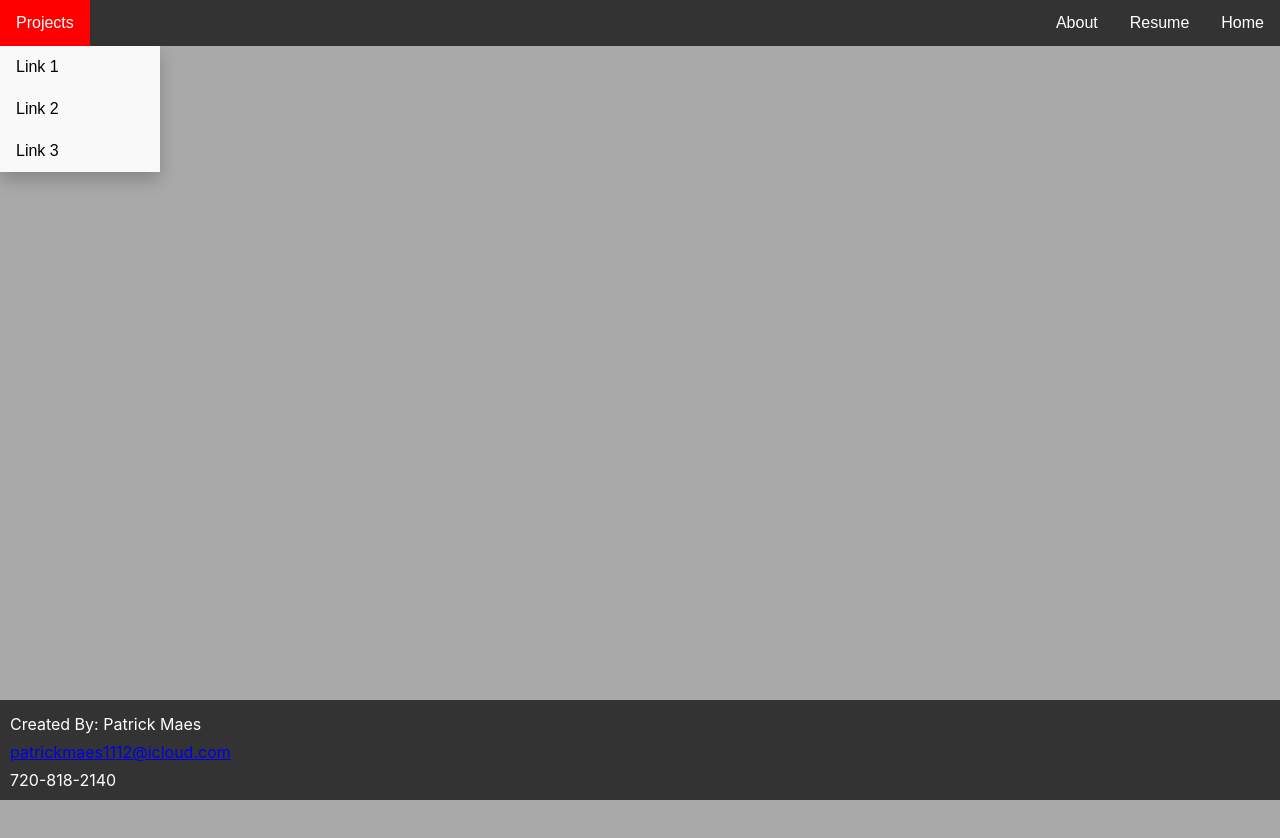
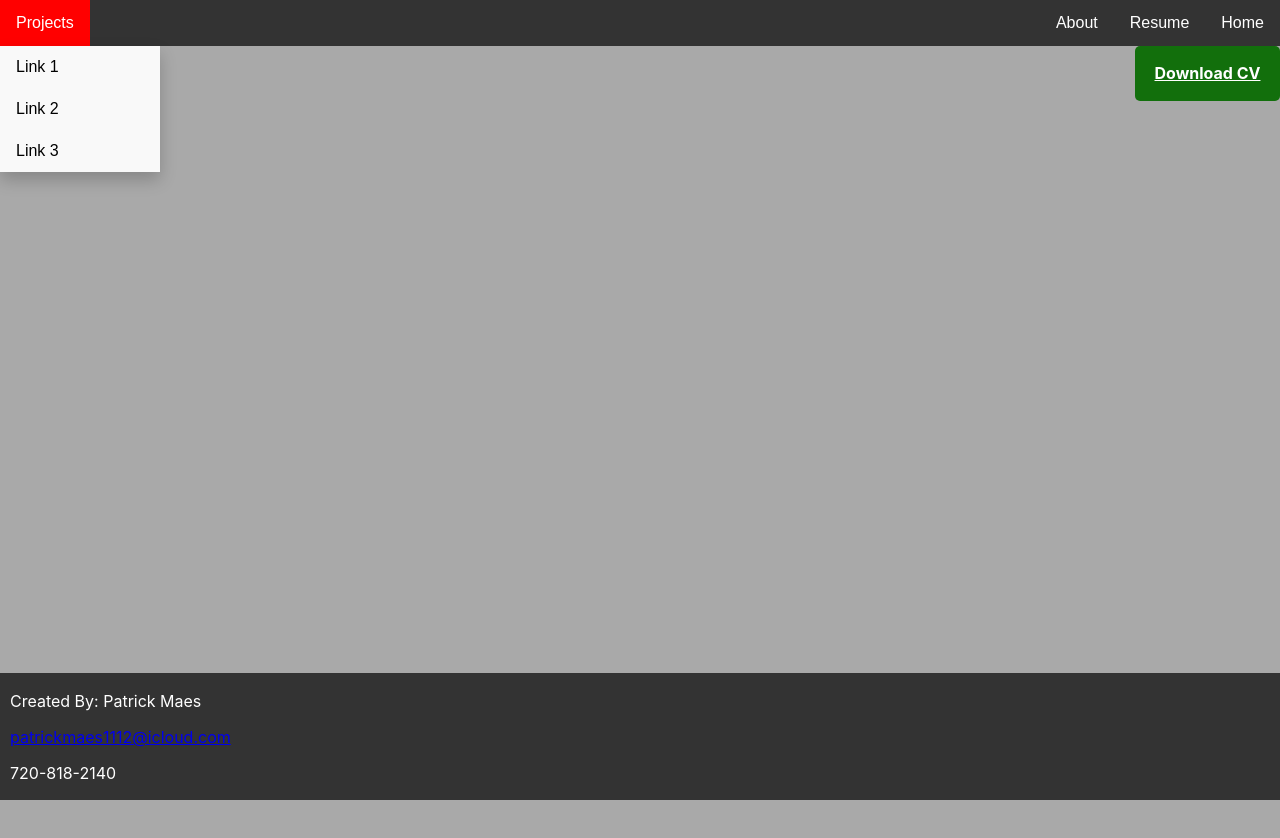
Before and after one commit to patty1112/portfolio_site, a React (Create React App) app: page /resume in a window 1280 px wide. Shown: the top 838 px of the page. Built offline with nearby package versions, Linux system fonts and the light colour scheme.

Commit message:
Added button to download resume.

```diff
--- a/src/components/Carosel.css
+++ b/src/components/Carosel.css
@@ -1,8 +1,4 @@
-* {
-    box-sizing: border-box;
-    margin: 0;
-    padding: 0;
-}
+
 .carosel {
     position: relative;
     display: flex;
@@ -10,18 +6,26 @@
     align-items: center;
     width: 600px;
     height: 500px;
+    box-sizing: border-box;
+    margin: 0;
+    padding: 0;
 }
 
 .slide {
     border-radius: 0.5rem;
     box-shadow: 0px 0px 7px #666;
     width: 100%;
-    height: 100%
+    height: 100%;
+    box-sizing: border-box;
+    margin: 0;
+    padding: 0;
 
 }
 .slide-hidden {
     display: none;
-
+    box-sizing: border-box;
+    margin: 0;
+    padding: 0;
 }
 .arrow {
     position: absolute;
@@ -29,20 +33,35 @@
     height: 2rem;
     color: white;
     filter: drop-shadow(0px px 5px #555);
+    box-sizing: border-box;
+    margin: 0;
+    padding: 0;
 }
 .arrow:hover {
     cursor: pointer;
+    box-sizing: border-box;
+    margin: 0;
+    padding: 0;
 }
 .arrow-left {
     left: 1rem;
+    box-sizing: border-box;
+    margin: 0;
+    padding: 0;
 }
 .arrow-right {
     right: 1rem;
+    box-sizing: border-box;
+    margin: 0;
+    padding: 0;
 }
 .indicators {
     display: flex;
     position: absolute;
     bottom: 1rem;
+    box-sizing: border-box;
+    margin: 0;
+    padding: 0;
 }
 .dot {
     background-color: white;
@@ -54,7 +73,13 @@
     box-shadow: 0px 0px 5px #555;
     margin: 0 0.2rem;
     cursor: pointer;
+    box-sizing: border-box;
+    margin: 0;
+    padding: 0;
 }
 .dot-inactive {
     background-color: grey;
+    box-sizing: border-box;
+    margin: 0;
+    padding: 0;
 }
--- a/src/components/Footer.css
+++ b/src/components/Footer.css
@@ -1,14 +1,9 @@
 footer {
     position: sticky;
-    padding: 10px 10px 0px 10px;
+    padding: 2px 10px 0px 10px;
     bottom: 0;
     width: 100%;
-    height: 100px;
+    height: 125px;
     background-color: #333;
     color: white;
 }
-
-p {
-    padding-top: 4px;
-    padding-bottom: 4px;
-}
--- a/src/components/Navbar.js
+++ b/src/components/Navbar.js
@@ -16,7 +16,7 @@ const Navbar = () => {
         <div className='topnav-right'>
           <a href="/about">About</a>
           <a href="/resume">Resume</a>
-          <a href="/contact">Home</a>
+          <a href="/">Home</a>
         </div>
       </div>
   )
--- a/src/components/Resume.css
+++ b/src/components/Resume.css
@@ -1,4 +1,22 @@
-
+.resume-page {
+    display: flex;
+    flex-direction: column;
+    align-items: end;
+    justify-content: center;
+    height: 100vh;
+}
+.button {
+    display: block;
+    width: 115px;
+    height: 25px;
+    background: #126f0c;
+    padding: 15px;
+    text-align: center;
+    border-radius: 5px;
+    color: white;
+    font-weight: bold;
+    line-height: 25px;
+}
 .resume-wrapper {
     width: 100vw;
     height: 100vh;
--- a/src/components/Resume.js
+++ b/src/components/Resume.js
@@ -2,11 +2,15 @@ import React from "react";
 import './Resume.css';
 const Resume = () => {
     return (
-        <div className="resume-wrapper">
-            <object className="resume-container" data="resume.pdf" type="application/pdf">
-                <p>alt text</p>
-            </object>
+        <div className="resume-page">
+            <a href={require("../public/resume.pdf")} className="button" download="patrickmaes_resume">Download CV </a>
+            <div className="resume-wrapper">
+                <object className="resume-container" data="resume.pdf" type="application/pdf">
+                    <p>alt text</p>
+                </object>
+            </div>
         </div>
+
     );
 }
 
```
Also changed, not shown: 1 other file (tests, documents, lock files or other folders).
